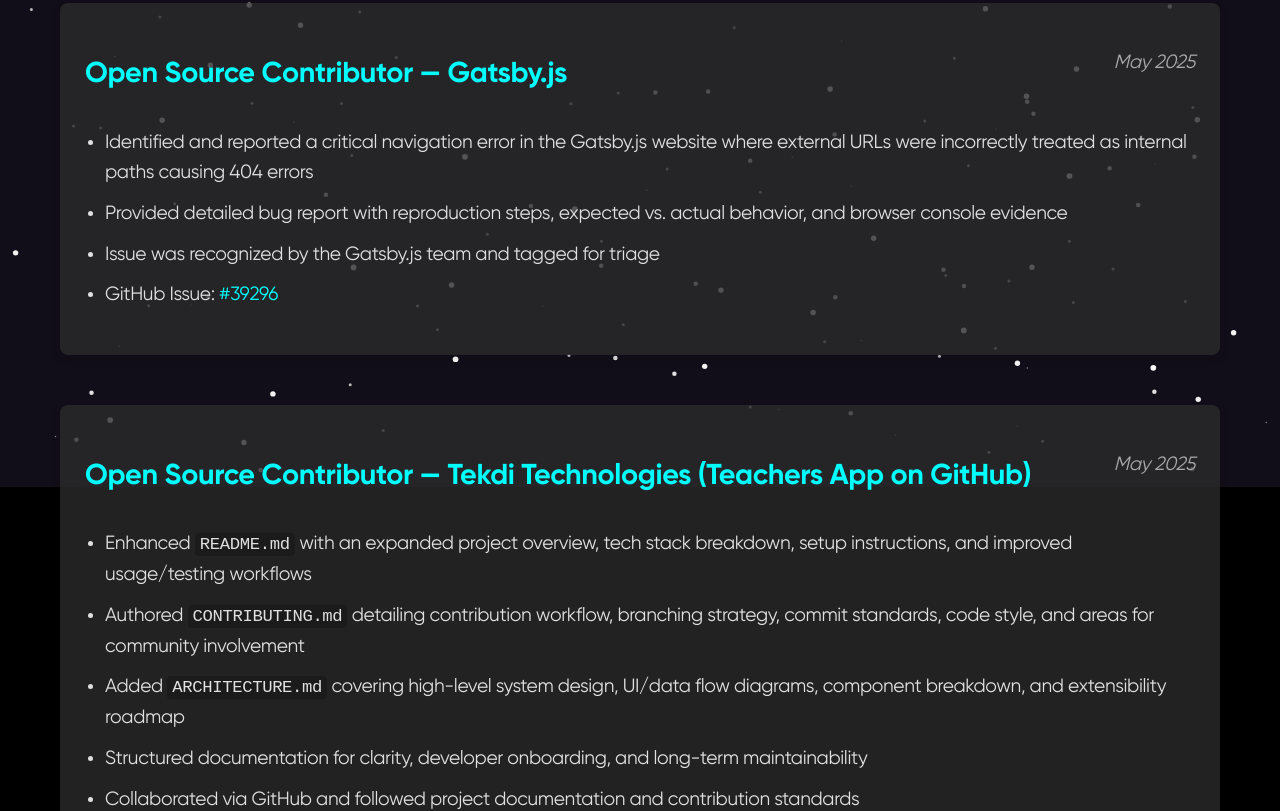
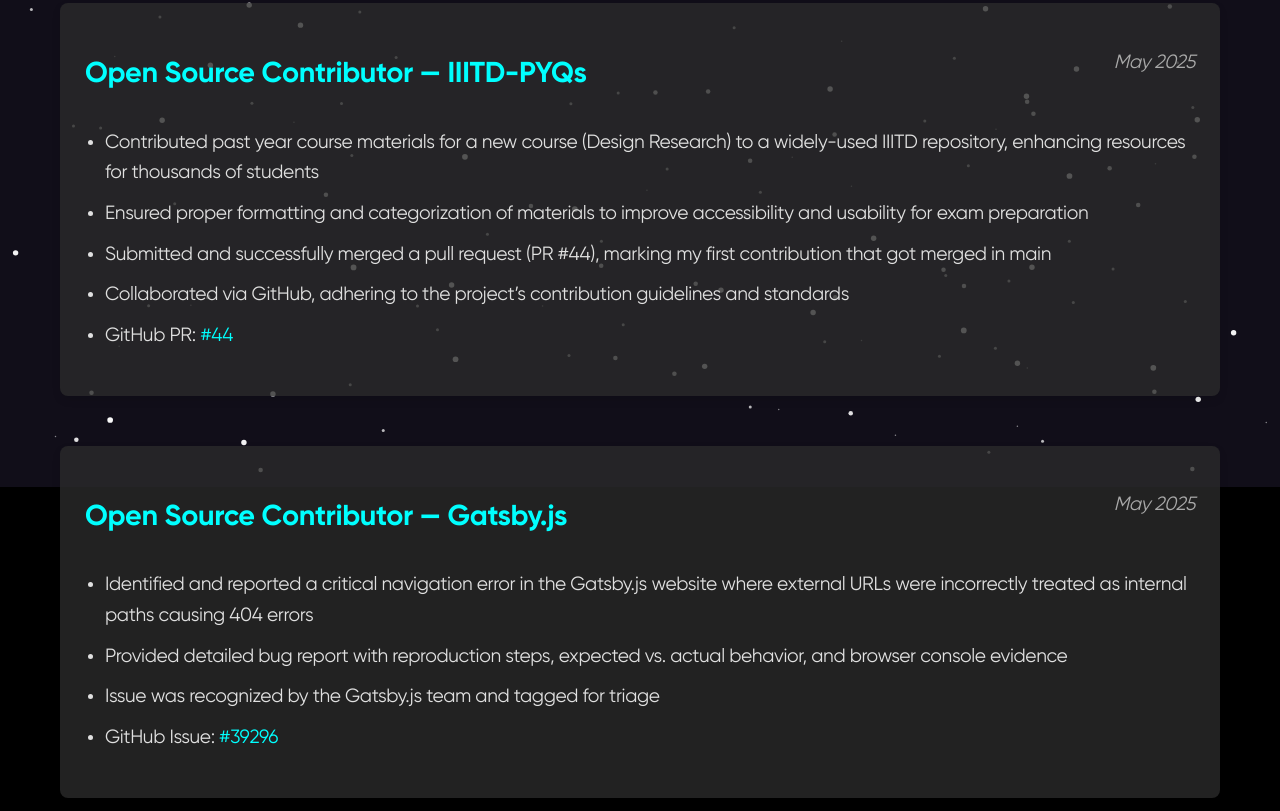
Before and after one commit to LordAizen1/porfolio, a React (Vite) app: page /porfolio/experiences in a window 1280 px wide. Shown: the part 313-1124 px from the top of the page. Built offline with nearby package versions, Linux system fonts and the light colour scheme; no server answers; the database is empty.

Commit message:
updated experiences page & added git

```diff
--- a/src/pages/ExperiencesPage.jsx
+++ b/src/pages/ExperiencesPage.jsx
@@ -4,6 +4,20 @@
 
 const ExperiencesPage = () => {
   const experiences = [
+    {
+      title: 'Open Source Contributor — IIITD-PYQs',
+      period: 'May 2025',
+      description: `
+        <ul>
+          <li>Contributed past year course materials for a new course (Design Research) to a widely-used IIITD repository, enhancing resources for thousands of students</li>
+          <li>Ensured proper formatting and categorization of materials to improve accessibility and usability for exam preparation</li>
+          <li>Submitted and successfully merged a pull request (PR #44), marking my first contribution that got merged in main</li>
+          <li>Collaborated via GitHub, adhering to the project’s contribution guidelines and standards</li>
+          <li>GitHub PR: <a href="https://github.com/NalishJain/IIITD-PYQs/pull/44" target="_blank" rel="noopener noreferrer">#44</a></li>
+        </ul>
+      `,
+      link: 'https://github.com/NalishJain/IIITD-PYQs/pull/44'
+    },
     {
       title: 'Open Source Contributor — Gatsby.js',
       period: 'May 2025',
@@ -17,20 +31,21 @@
       `,
       link: 'https://github.com/gatsbyjs/gatsby/issues/39296'
     },
-    {
-      title: 'Open Source Contributor — Tekdi Technologies (Teachers App on GitHub)',
-      period: 'May 2025',
-      description: `
-        <ul>
-          <li>Enhanced <code>README.md</code> with an expanded project overview, tech stack breakdown, setup instructions, and improved usage/testing workflows</li>
-          <li>Authored <code>CONTRIBUTING.md</code> detailing contribution workflow, branching strategy, commit standards, code style, and areas for community involvement</li>
-          <li>Added <code>ARCHITECTURE.md</code> covering high-level system design, UI/data flow diagrams, component breakdown, and extensibility roadmap</li>
-          <li>Structured documentation for clarity, developer onboarding, and long-term maintainability</li>
-          <li>Collaborated via GitHub and followed project documentation and contribution standards</li>
-        </ul>
-      `,
-      link: 'https://github.com/tekdi/teachers-app/pull/740'
-    },
+
+    // {
+    //   title: 'Open Source Contributor — Tekdi Technologies (Teachers App on GitHub)',
+    //   period: 'May 2025',
+    //   description: `
+    //     <ul>
+    //       <li>Enhanced <code>README.md</code> with an expanded project overview, tech stack breakdown, setup instructions, and improved usage/testing workflows</li>
+    //       <li>Authored <code>CONTRIBUTING.md</code> detailing contribution workflow, branching strategy, commit standards, code style, and areas for community involvement</li>
+    //       <li>Added <code>ARCHITECTURE.md</code> covering high-level system design, UI/data flow diagrams, component breakdown, and extensibility roadmap</li>
+    //       <li>Structured documentation for clarity, developer onboarding, and long-term maintainability</li>
+    //       <li>Collaborated via GitHub and followed project documentation and contribution standards</li>
+    //     </ul>
+    //   `,
+    //   link: 'https://github.com/tekdi/teachers-app/pull/740'
+    // },
     // You can add additional experience entries here following the same structure
   ];
 
--- a/src/pages/KnowMore.jsx
+++ b/src/pages/KnowMore.jsx
@@ -80,6 +80,7 @@
           {[
             { name: 'Intellij', icon: '/porfolio/images/intellij.png' },
             { name: 'VS Code', icon: '/porfolio/images/vscode.png' },
+            { name: 'Git', icon: '/porfolio/images/git.png' },
             { name: 'Ubuntu', icon: '/porfolio/images/ubuntu.png' },
             { name: 'GitHub', icon: '/porfolio/images/github.png' },
             { name: 'Colab', icon: '/porfolio/images/colab.png' },
```
Also changed, not shown: public/images/git.png (added).
